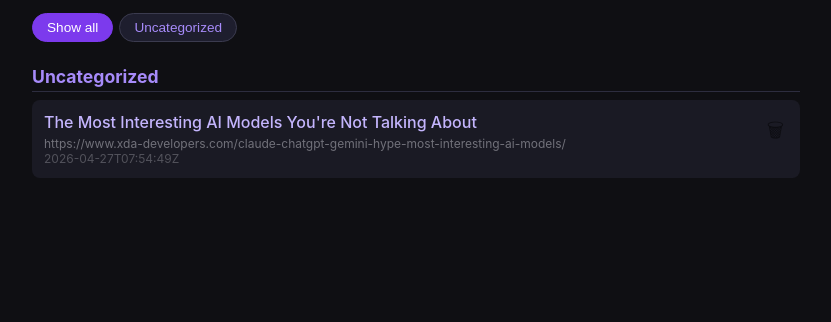
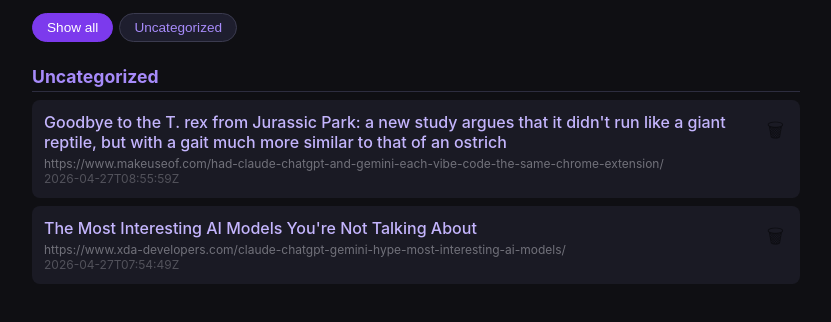
Before and after one commit to RVTheCodeMonkey/ClawLinks, a plain HTML site: page index.html in a window 1280 px wide. Shown: the part 48-370 px from the top of the page, without its empty margins (224-1055 px from the left). Drawn offline with Linux system fonts and the light colour scheme.

Commit message:
Update ClawLinks: added T-Rex gait study from Economic Times

```diff
--- a/index.html
+++ b/index.html
@@ -35,6 +35,13 @@ h1 { font-size: 1.5rem; margin-bottom: 16px; color: #a78bfa; }
 <div id="links-container">
 <h2 class="topic-heading" id="topic-Uncategorized">Uncategorized</h2>
 <div class="links-group">
+<div class="link-card">
+  <div class="link-info">
+    <a href="https://www.makeuseof.com/had-claude-chatgpt-and-gemini-each-vibe-code-the-same-chrome-extension/" target="_blank" rel="noopener">Goodbye to the T. rex from Jurassic Park: a new study argues that it didn&#x27;t run like a giant reptile, but with a gait much more similar to that of an ostrich</a>
+    <div class="link-meta">https://www.makeuseof.com/had-claude-chatgpt-and-gemini-each-vibe-code-the-same-chrome-extension/<br><span>2026-04-27T08:55:59Z</span></div>
+  </div>
+  <button class="delete-btn" onclick="copyRemove('https://www.makeuseof.com/had-claude-chatgpt-and-gemini-each-vibe-code-the-same-chrome-extension/')">&#128465;</button>
+</div>
 <div class="link-card">
   <div class="link-info">
     <a href="https://www.xda-developers.com/claude-chatgpt-gemini-hype-most-interesting-ai-models/" target="_blank" rel="noopener">The Most Interesting AI Models You&#x27;re Not Talking About</a>
```
